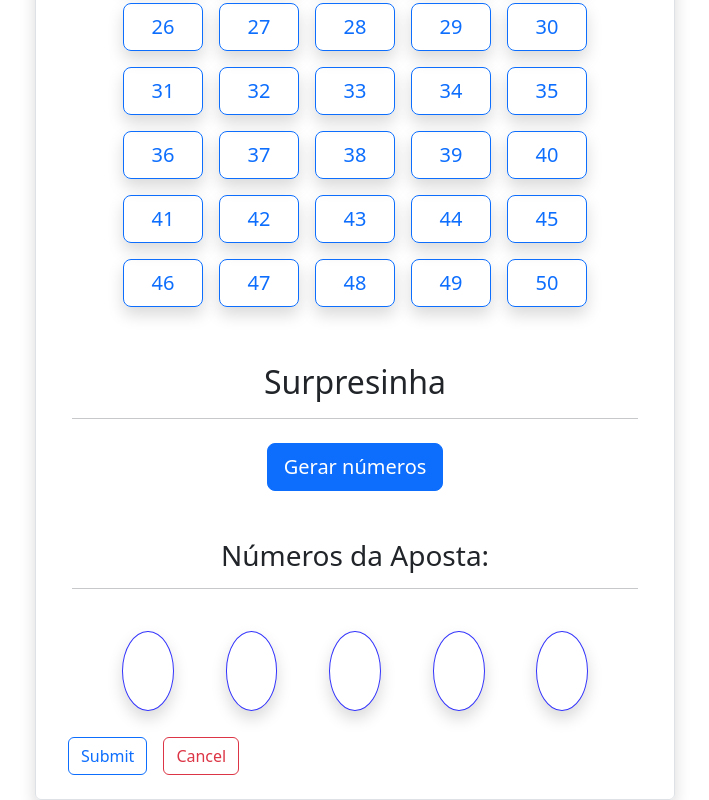
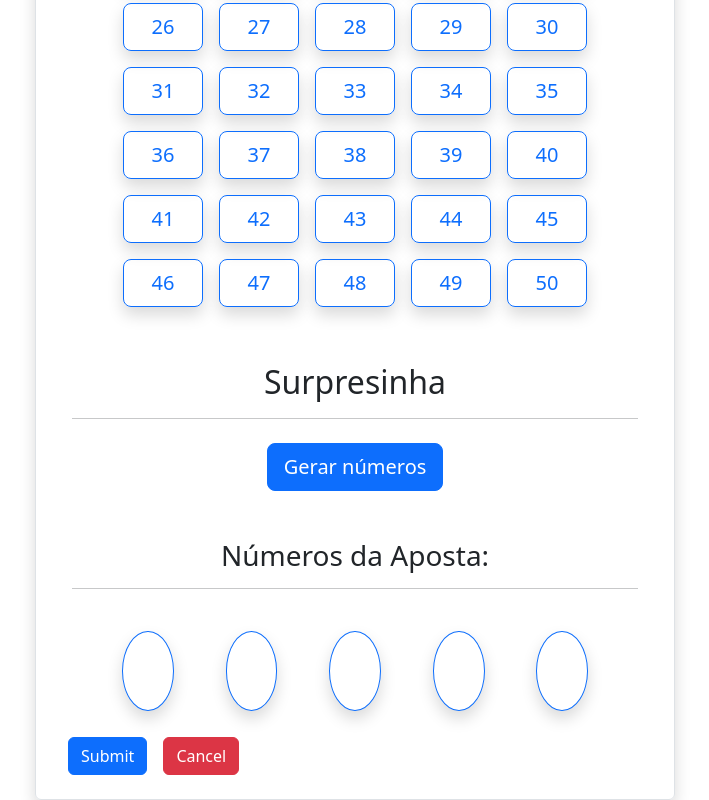
Before and after one commit to ferreira-marcos/betting-site-frontend, a React (Create React App) app: page / in a window 1280 px wide. Shown: the part 833-1633 px from the top of the page, without its empty margins (285-994 px from the left). Built offline with nearby package versions, Linux system fonts and the light colour scheme.

Commit message:
reestruturação do banco

```diff
--- a/src/App.css
+++ b/src/App.css
@@ -8,8 +8,6 @@
     margin: 5%;
     width: 5rem;
     height: 5rem;
-    border: 1px solid rgb(51, 51, 253);
-    color: rgb(78, 78, 253);
     text-align: center;
     border-radius: 50%;
 }
--- a/src/Bets/AllBets.js
+++ b/src/Bets/AllBets.js
@@ -24,16 +24,20 @@ export default function AllBets() {
                             <div className='card-header'>
                                 <ul className='list-group list-group-flush'>
                                     <li className='list-group-item'>
+                                        <b>Id da Aposta: </b>
+                                        {bet.id}
+                                    </li>
+                                    <li className='list-group-item'>
                                         <b>Nome: </b>
-                                        {bet.name}
+                                        {bet.punter.name}
                                     </li>
                                     <li className='list-group-item'>
                                         <b>Cpf: </b>
-                                        {bet.cpf}
+                                        {bet.punter.cpf}
                                     </li>
                                     <li className='list-group-item'>
                                         <b>Números: </b>
-                                        {bet.numbers.split(',').join(', ')}
+                                        {bet.numbers}
 
                                     </li>
                                 </ul>
--- a/src/Bets/ToBet.js
+++ b/src/Bets/ToBet.js
@@ -8,9 +8,13 @@ export default function ToBet() {
     const [clickedNumbers, setClickedNumbers] = useState([]);
 
     let navigate = useNavigate()
+
     const [bet, setBet] = useState({
-        name: "",
-        cpf: "",
+        punter: {
+            name: "",
+            cpf: "",
+        },
+        numbers: ""
     })
 
     useEffect(() => {
@@ -18,18 +22,38 @@ export default function ToBet() {
     }, [])
 
     const loadClickedButtons = () => {
-        return clickedNumbers.join(', ')
+        return clickedNumbers
     }
 
-    const { name, cpf } = bet
+    const { punter} = bet
+
+    // const onInputChange = (e) => {
+    //     setBet({ ...punter, [e.target.name]: e.target.value })
+    // }
 
     const onInputChange = (e) => {
-        setBet({ ...bet, [e.target.name]: e.target.value })
+        setBet({
+            ...bet,
+            punter: {
+                ...bet.punter,
+                [e.target.name]: e.target.value
+            }
+        });
     }
+    const handleClick = (number) => {
+        if (clickedNumbers.length < 5) {
+            const newClickedNumbers = [...clickedNumbers, number];
+            setClickedNumbers(newClickedNumbers);
+            setBet({ ...bet, numbers: newClickedNumbers.join(',') });
+        } else {
+            alert('Quantidade de números permitidos por aposta atingida');
+        }
+    };
 
     const onSubmit = async (e) => {
         e.preventDefault()
-        if(bet.name === "" || bet.cpf ==="" ||  !/^[0-9]{11}$/.test(bet.cpf)){
+        if(bet.punter.name === "" || bet.punter.cpf ==="" ||  !/^[0-9]{11}$/.test(bet.punter.cpf)){
+
             alert('É necessário preencer os campos de nome e cpf');
         }else if(clickedNumbers.length < 5){
             alert('Quantidade de números mínima para aposta não atingida');
@@ -41,15 +65,6 @@ export default function ToBet() {
         }
     }
 
-    const handleClick = (number) => {
-        if (clickedNumbers.length < 5) {
-            const newClickedNumbers = [...clickedNumbers, number];
-            setClickedNumbers(newClickedNumbers);
-            setBet({ ...bet, numbers: newClickedNumbers.join(',') });
-        } else {
-            alert('Quantidade de números permitidos por aposta atingida');
-        }
-    };
 
     const handleSurprise = () => {
         const randomNumbers = [];
@@ -60,7 +75,7 @@ export default function ToBet() {
             }
         }
         setClickedNumbers(randomNumbers);
-        setBet({ ...bet, numbers: randomNumbers.join(',') });
+        // setBet({ ...bet, numbers: randomNumbers.join(',') });
     };
 
 
@@ -81,7 +96,7 @@ export default function ToBet() {
                                 className='form-control'
                                 placeholder='Digite o seu nome'
                                 name='name'
-                                value={name}
+                                value={punter.name}
                                 onChange={(e) => onInputChange(e)}
                             />
                         </div>
@@ -94,7 +109,7 @@ export default function ToBet() {
                                 className='form-control'
                                 placeholder='digite seu cpf'
                                 name='cpf'
-                                value={cpf}
+                                value={punter.cpf}
                                 onChange={(e) => onInputChange(e)}
                             />
                         </div>
@@ -124,19 +139,19 @@ export default function ToBet() {
                             <hr></hr>
                             <div className='container d-flex'>
                                 <div className='text-center container d-inline-flex justify-content-center' >
-                                    <text className='choseNumbers d-flex justify-content-center align-items-center shadow fw-bold'>{clickedNumbers[0]}</text>
-                                    <text className='choseNumbers d-flex justify-content-center align-items-center shadow fw-bold'>{clickedNumbers[1]}</text>
-                                    <text className='choseNumbers d-flex justify-content-center align-items-center shadow fw-bold'>{clickedNumbers[2]}</text>
-                                    <text className='choseNumbers d-flex justify-content-center align-items-center shadow fw-bold'>{clickedNumbers[3]}</text>
-                                    <text className='choseNumbers d-flex justify-content-center align-items-center shadow fw-bold'>{clickedNumbers[4]}</text>
+                                    <text className='choseNumbers d-flex justify-content-center align-items-center shadow fw-bold border border-primary text-primary'>{clickedNumbers[0]}</text>
+                                    <text className='choseNumbers d-flex justify-content-center align-items-center shadow fw-bold border border-primary text-primary'>{clickedNumbers[1]}</text>
+                                    <text className='choseNumbers d-flex justify-content-center align-items-center shadow fw-bold border border-primary text-primary'>{clickedNumbers[2]}</text>
+                                    <text className='choseNumbers d-flex justify-content-center align-items-center shadow fw-bold border border-primary text-primary'>{clickedNumbers[3]}</text>
+                                    <text className='choseNumbers d-flex justify-content-center align-items-center shadow fw-bold border border-primary text-primary'>{clickedNumbers[4]}</text>
                                 </div>
 
                             </div>
                         </div>
 
-                        <button type='submit' className='btn btn-outline-primary mx-2'>Submit</button>
+                        <button type='submit' className='btn btn-primary mx-2'>Submit</button>
 
-                        <Link type='submit' className='btn btn-outline-danger mx-2' to='/'>Cancel</Link>
+                        <Link type='submit' className='btn btn-danger mx-2' to='/'>Cancel</Link>
                     </form>
                 </div>
             </div>
```
Also changed, not shown: src/Draw/Draw.js (added, +7 -0 lines), src/Home/Home.js (added, +7 -0 lines).
